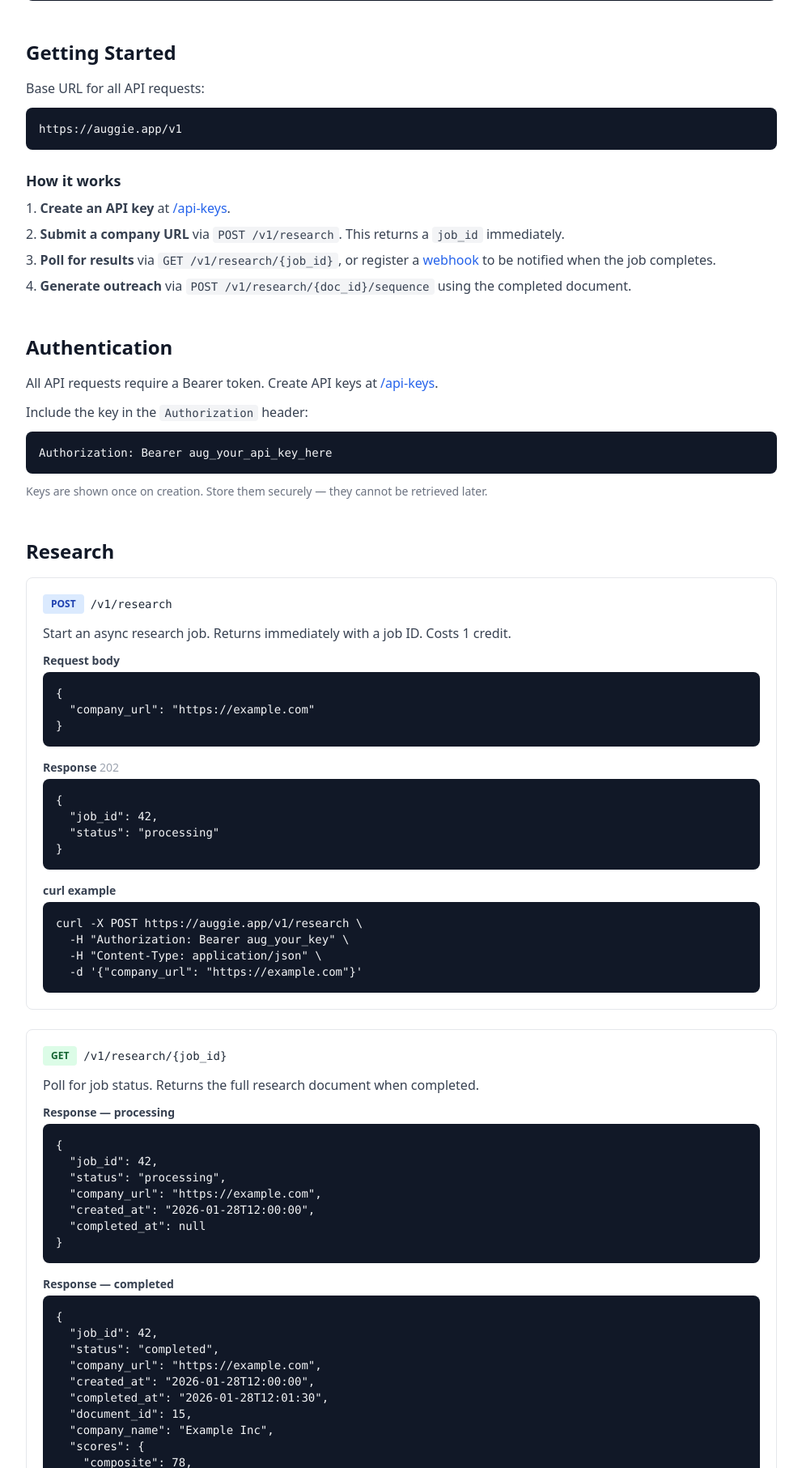
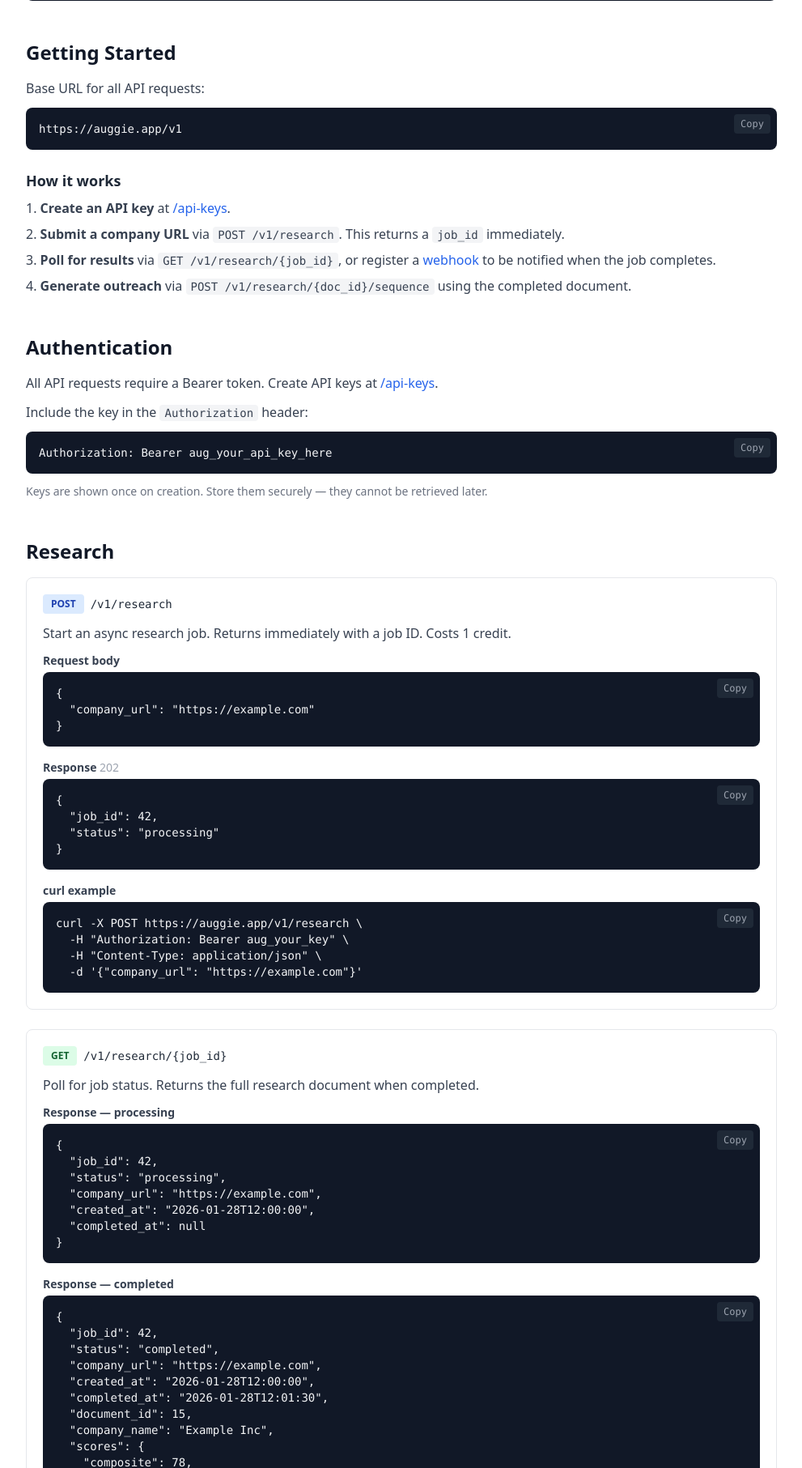
Before and after one commit to KeatonForrest/auggie, a FastAPI app: page /docs in a window 1280 px wide. Shown: the part 1528-3341 px from the top of the page at 81% size, without its empty margins (272-1263 px from the left). Run offline with FastAPI, Linux system fonts and the light colour scheme; parts of the project's set-up code (start-up, migrations or seed data) failed here and were passed over; some libraries are stand-ins or nearby versions.

Commit message:
Add copy buttons to all docs code blocks and update roadmap
- Add copy buttons to all 33 code blocks in docs (previously only SDK section had them)
- Update Phase 6 status to mostly complete (bulk API, docs, SDK all done)
- Mark remaining Phase 6 items: persistent lists API, PyPI publish

Co-Authored-By: Claude Opus 4.5 <noreply@anthropic.com>

```diff
--- a/templates/docs.html
+++ b/templates/docs.html
@@ -84,7 +84,7 @@ except AuggieError as e:
             <section id="getting-started">
                 <h2 class="text-2xl font-bold text-gray-900 mb-4">Getting Started</h2>
                 <p class="text-gray-700 mb-3">Base URL for all API requests:</p>
-                <pre class="bg-gray-900 text-gray-100 rounded-lg p-4 text-sm overflow-x-auto"><code>https://auggie.app/v1</code></pre>
+                <pre class="bg-gray-900 text-gray-100 rounded-lg p-4 text-sm overflow-x-auto relative"><button onclick="copyCode(this)" class="absolute top-2 right-2 text-xs text-gray-400 hover:text-white bg-gray-800 px-2 py-1 rounded">Copy</button><code>https://auggie.app/v1</code></pre>
                 <h3 class="text-lg font-semibold text-gray-800 mt-6 mb-2">How it works</h3>
                 <ol class="list-decimal list-inside text-gray-700 space-y-2">
                     <li><strong>Create an API key</strong> at <a href="/api-keys" class="text-blue-600 hover:underline">/api-keys</a>.</li>
@@ -99,7 +99,7 @@ except AuggieError as e:
                 <h2 class="text-2xl font-bold text-gray-900 mb-4">Authentication</h2>
                 <p class="text-gray-700 mb-3">All API requests require a Bearer token. Create API keys at <a href="/api-keys" class="text-blue-600 hover:underline">/api-keys</a>.</p>
                 <p class="text-gray-700 mb-3">Include the key in the <code class="bg-gray-100 px-1.5 py-0.5 rounded text-sm">Authorization</code> header:</p>
-                <pre class="bg-gray-900 text-gray-100 rounded-lg p-4 text-sm overflow-x-auto"><code>Authorization: Bearer aug_your_api_key_here</code></pre>
+                <pre class="bg-gray-900 text-gray-100 rounded-lg p-4 text-sm overflow-x-auto relative"><button onclick="copyCode(this)" class="absolute top-2 right-2 text-xs text-gray-400 hover:text-white bg-gray-800 px-2 py-1 rounded">Copy</button><code>Authorization: Bearer aug_your_api_key_here</code></pre>
                 <p class="text-gray-500 text-sm mt-3">Keys are shown once on creation. Store them securely — they cannot be retrieved later.</p>
             </section>
 
@@ -116,18 +116,18 @@ except AuggieError as e:
                     <p class="text-gray-700 mb-3">Start an async research job. Returns immediately with a job ID. Costs 1 credit.</p>
 
                     <h4 class="text-sm font-semibold text-gray-700 mb-1">Request body</h4>
-                    <pre class="bg-gray-900 text-gray-100 rounded-lg p-4 text-sm overflow-x-auto mb-4"><code>{
+                    <pre class="bg-gray-900 text-gray-100 rounded-lg p-4 text-sm overflow-x-auto relative mb-4"><button onclick="copyCode(this)" class="absolute top-2 right-2 text-xs text-gray-400 hover:text-white bg-gray-800 px-2 py-1 rounded">Copy</button><code>{
   "company_url": "https://example.com"
 }</code></pre>
 
                     <h4 class="text-sm font-semibold text-gray-700 mb-1">Response <span class="text-gray-400 font-normal">202</span></h4>
-                    <pre class="bg-gray-900 text-gray-100 rounded-lg p-4 text-sm overflow-x-auto mb-4"><code>{
+                    <pre class="bg-gray-900 text-gray-100 rounded-lg p-4 text-sm overflow-x-auto relative mb-4"><button onclick="copyCode(this)" class="absolute top-2 right-2 text-xs text-gray-400 hover:text-white bg-gray-800 px-2 py-1 rounded">Copy</button><code>{
   "job_id": 42,
   "status": "processing"
 }</code></pre>
 
                     <h4 class="text-sm font-semibold text-gray-700 mb-1">curl example</h4>
-                    <pre class="bg-gray-900 text-gray-100 rounded-lg p-4 text-sm overflow-x-auto"><code>curl -X POST https://auggie.app/v1/research \
+                    <pre class="bg-gray-900 text-gray-100 rounded-lg p-4 text-sm overflow-x-auto relative"><button onclick="copyCode(this)" class="absolute top-2 right-2 text-xs text-gray-400 hover:text-white bg-gray-800 px-2 py-1 rounded">Copy</button><code>curl -X POST https://auggie.app/v1/research \
   -H "Authorization: Bearer aug_your_key" \
   -H "Content-Type: application/json" \
   -d '{"company_url": "https://example.com"}'</code></pre>
@@ -142,7 +142,7 @@ except AuggieError as e:
                     <p class="text-gray-700 mb-3">Poll for job status. Returns the full research document when completed.</p>
 
                     <h4 class="text-sm font-semibold text-gray-700 mb-1">Response — processing</h4>
-                    <pre class="bg-gray-900 text-gray-100 rounded-lg p-4 text-sm overflow-x-auto mb-4"><code>{
+                    <pre class="bg-gray-900 text-gray-100 rounded-lg p-4 text-sm overflow-x-auto relative mb-4"><button onclick="copyCode(this)" class="absolute top-2 right-2 text-xs text-gray-400 hover:text-white bg-gray-800 px-2 py-1 rounded">Copy</button><code>{
   "job_id": 42,
   "status": "processing",
   "company_url": "https://example.com",
@@ -151,7 +151,7 @@ except AuggieError as e:
 }</code></pre>
 
                     <h4 class="text-sm font-semibold text-gray-700 mb-1">Response — completed</h4>
-                    <pre class="bg-gray-900 text-gray-100 rounded-lg p-4 text-sm overflow-x-auto mb-4"><code>{
+                    <pre class="bg-gray-900 text-gray-100 rounded-lg p-4 text-sm overflow-x-auto relative mb-4"><button onclick="copyCode(this)" class="absolute top-2 right-2 text-xs text-gray-400 hover:text-white bg-gray-800 px-2 py-1 rounded">Copy</button><code>{
   "job_id": 42,
   "status": "completed",
   "company_url": "https://example.com",
@@ -182,7 +182,7 @@ except AuggieError as e:
 }</code></pre>
 
                     <h4 class="text-sm font-semibold text-gray-700 mb-1">curl example</h4>
-                    <pre class="bg-gray-900 text-gray-100 rounded-lg p-4 text-sm overflow-x-auto"><code>curl https://auggie.app/v1/research/42 \
+                    <pre class="bg-gray-900 text-gray-100 rounded-lg p-4 text-sm overflow-x-auto relative"><button onclick="copyCode(this)" class="absolute top-2 right-2 text-xs text-gray-400 hover:text-white bg-gray-800 px-2 py-1 rounded">Copy</button><code>curl https://auggie.app/v1/research/42 \
   -H "Authorization: Bearer aug_your_key"</code></pre>
                 </div>
 
@@ -195,7 +195,7 @@ except AuggieError as e:
                     <p class="text-gray-700 mb-3">List your recent research jobs.</p>
 
                     <h4 class="text-sm font-semibold text-gray-700 mb-1">Response</h4>
-                    <pre class="bg-gray-900 text-gray-100 rounded-lg p-4 text-sm overflow-x-auto mb-4"><code>{
+                    <pre class="bg-gray-900 text-gray-100 rounded-lg p-4 text-sm overflow-x-auto relative mb-4"><button onclick="copyCode(this)" class="absolute top-2 right-2 text-xs text-gray-400 hover:text-white bg-gray-800 px-2 py-1 rounded">Copy</button><code>{
   "jobs": [
     {
       "job_id": 42,
@@ -210,7 +210,7 @@ except AuggieError as e:
 }</code></pre>
 
                     <h4 class="text-sm font-semibold text-gray-700 mb-1">curl example</h4>
-                    <pre class="bg-gray-900 text-gray-100 rounded-lg p-4 text-sm overflow-x-auto"><code>curl https://auggie.app/v1/research \
+                    <pre class="bg-gray-900 text-gray-100 rounded-lg p-4 text-sm overflow-x-auto relative"><button onclick="copyCode(this)" class="absolute top-2 right-2 text-xs text-gray-400 hover:text-white bg-gray-800 px-2 py-1 rounded">Copy</button><code>curl https://auggie.app/v1/research \
   -H "Authorization: Bearer aug_your_key"</code></pre>
                 </div>
             </section>
@@ -227,7 +227,7 @@ except AuggieError as e:
                     <p class="text-gray-700 mb-3">Generate a 3-email outreach sequence from a completed research document. Requires a completed document ID.</p>
 
                     <h4 class="text-sm font-semibold text-gray-700 mb-1">Response</h4>
-                    <pre class="bg-gray-900 text-gray-100 rounded-lg p-4 text-sm overflow-x-auto mb-4"><code>{
+                    <pre class="bg-gray-900 text-gray-100 rounded-lg p-4 text-sm overflow-x-auto relative mb-4"><button onclick="copyCode(this)" class="absolute top-2 right-2 text-xs text-gray-400 hover:text-white bg-gray-800 px-2 py-1 rounded">Copy</button><code>{
   "success": true,
   "document_id": 15,
   "emails": [
@@ -250,7 +250,7 @@ except AuggieError as e:
 }</code></pre>
 
                     <h4 class="text-sm font-semibold text-gray-700 mb-1">curl example</h4>
-                    <pre class="bg-gray-900 text-gray-100 rounded-lg p-4 text-sm overflow-x-auto"><code>curl -X POST https://auggie.app/v1/research/15/sequence \
+                    <pre class="bg-gray-900 text-gray-100 rounded-lg p-4 text-sm overflow-x-auto relative"><button onclick="copyCode(this)" class="absolute top-2 right-2 text-xs text-gray-400 hover:text-white bg-gray-800 px-2 py-1 rounded">Copy</button><code>curl -X POST https://auggie.app/v1/research/15/sequence \
   -H "Authorization: Bearer aug_your_key"</code></pre>
                 </div>
             </section>
@@ -269,7 +269,7 @@ except AuggieError as e:
                     <p class="text-gray-700 mb-3">Start a bulk research job. Returns immediately with a bulk job ID. Costs 1 credit per URL.</p>
 
                     <h4 class="text-sm font-semibold text-gray-700 mb-1">Request body</h4>
-                    <pre class="bg-gray-900 text-gray-100 rounded-lg p-4 text-sm overflow-x-auto mb-4"><code>{
+                    <pre class="bg-gray-900 text-gray-100 rounded-lg p-4 text-sm overflow-x-auto relative mb-4"><button onclick="copyCode(this)" class="absolute top-2 right-2 text-xs text-gray-400 hover:text-white bg-gray-800 px-2 py-1 rounded">Copy</button><code>{
   "company_urls": [
     "https://example.com",
     "https://acme.com",
@@ -279,14 +279,14 @@ except AuggieError as e:
 }</code></pre>
 
                     <h4 class="text-sm font-semibold text-gray-700 mb-1">Response <span class="text-gray-400 font-normal">202</span></h4>
-                    <pre class="bg-gray-900 text-gray-100 rounded-lg p-4 text-sm overflow-x-auto mb-4"><code>{
+                    <pre class="bg-gray-900 text-gray-100 rounded-lg p-4 text-sm overflow-x-auto relative mb-4"><button onclick="copyCode(this)" class="absolute top-2 right-2 text-xs text-gray-400 hover:text-white bg-gray-800 px-2 py-1 rounded">Copy</button><code>{
   "bulk_job_id": 7,
   "status": "processing",
   "total_items": 3
 }</code></pre>
 
                     <h4 class="text-sm font-semibold text-gray-700 mb-1">curl example</h4>
-                    <pre class="bg-gray-900 text-gray-100 rounded-lg p-4 text-sm overflow-x-auto"><code>curl -X POST https://auggie.app/v1/research/bulk \
+                    <pre class="bg-gray-900 text-gray-100 rounded-lg p-4 text-sm overflow-x-auto relative"><button onclick="copyCode(this)" class="absolute top-2 right-2 text-xs text-gray-400 hover:text-white bg-gray-800 px-2 py-1 rounded">Copy</button><code>curl -X POST https://auggie.app/v1/research/bulk \
   -H "Authorization: Bearer aug_your_key" \
   -H "Content-Type: application/json" \
   -d '{"company_urls": ["https://example.com", "https://acme.com"], "name": "Q1 prospects"}'</code></pre>
@@ -301,7 +301,7 @@ except AuggieError as e:
                     <p class="text-gray-700 mb-3">Get bulk job progress and all items with their status.</p>
 
                     <h4 class="text-sm font-semibold text-gray-700 mb-1">Response</h4>
-                    <pre class="bg-gray-900 text-gray-100 rounded-lg p-4 text-sm overflow-x-auto mb-4"><code>{
+                    <pre class="bg-gray-900 text-gray-100 rounded-lg p-4 text-sm overflow-x-auto relative mb-4"><button onclick="copyCode(this)" class="absolute top-2 right-2 text-xs text-gray-400 hover:text-white bg-gray-800 px-2 py-1 rounded">Copy</button><code>{
   "bulk_job_id": 7,
   "name": "Q1 prospects",
   "status": "completed",
@@ -326,7 +326,7 @@ except AuggieError as e:
 }</code></pre>
 
                     <h4 class="text-sm font-semibold text-gray-700 mb-1">curl example</h4>
-                    <pre class="bg-gray-900 text-gray-100 rounded-lg p-4 text-sm overflow-x-auto"><code>curl https://auggie.app/v1/research/bulk/7 \
+                    <pre class="bg-gray-900 text-gray-100 rounded-lg p-4 text-sm overflow-x-auto relative"><button onclick="copyCode(this)" class="absolute top-2 right-2 text-xs text-gray-400 hover:text-white bg-gray-800 px-2 py-1 rounded">Copy</button><code>curl https://auggie.app/v1/research/bulk/7 \
   -H "Authorization: Bearer aug_your_key"</code></pre>
                 </div>
 
@@ -339,7 +339,7 @@ except AuggieError as e:
                     <p class="text-gray-700 mb-3">List your recent bulk jobs (summaries only, no items).</p>
 
                     <h4 class="text-sm font-semibold text-gray-700 mb-1">Response</h4>
-                    <pre class="bg-gray-900 text-gray-100 rounded-lg p-4 text-sm overflow-x-auto mb-4"><code>{
+                    <pre class="bg-gray-900 text-gray-100 rounded-lg p-4 text-sm overflow-x-auto relative mb-4"><button onclick="copyCode(this)" class="absolute top-2 right-2 text-xs text-gray-400 hover:text-white bg-gray-800 px-2 py-1 rounded">Copy</button><code>{
   "bulk_jobs": [
     {
       "bulk_job_id": 7,
@@ -355,7 +355,7 @@ except AuggieError as e:
 }</code></pre>
 
                     <h4 class="text-sm font-semibold text-gray-700 mb-1">curl example</h4>
-                    <pre class="bg-gray-900 text-gray-100 rounded-lg p-4 text-sm overflow-x-auto"><code>curl https://auggie.app/v1/research/bulk \
+                    <pre class="bg-gray-900 text-gray-100 rounded-lg p-4 text-sm overflow-x-auto relative"><button onclick="copyCode(this)" class="absolute top-2 right-2 text-xs text-gray-400 hover:text-white bg-gray-800 px-2 py-1 rounded">Copy</button><code>curl https://auggie.app/v1/research/bulk \
   -H "Authorization: Bearer aug_your_key"</code></pre>
                 </div>
             </section>
@@ -374,19 +374,19 @@ except AuggieError as e:
                     <p class="text-gray-700 mb-3">Register or update your webhook URL. Returns a secret for HMAC signature verification.</p>
 
                     <h4 class="text-sm font-semibold text-gray-700 mb-1">Request body</h4>
-                    <pre class="bg-gray-900 text-gray-100 rounded-lg p-4 text-sm overflow-x-auto mb-4"><code>{
+                    <pre class="bg-gray-900 text-gray-100 rounded-lg p-4 text-sm overflow-x-auto relative mb-4"><button onclick="copyCode(this)" class="absolute top-2 right-2 text-xs text-gray-400 hover:text-white bg-gray-800 px-2 py-1 rounded">Copy</button><code>{
   "url": "https://yourserver.com/webhook"
 }</code></pre>
 
                     <h4 class="text-sm font-semibold text-gray-700 mb-1">Response</h4>
-                    <pre class="bg-gray-900 text-gray-100 rounded-lg p-4 text-sm overflow-x-auto mb-4"><code>{
+                    <pre class="bg-gray-900 text-gray-100 rounded-lg p-4 text-sm overflow-x-auto relative mb-4"><button onclick="copyCode(this)" class="absolute top-2 right-2 text-xs text-gray-400 hover:text-white bg-gray-800 px-2 py-1 rounded">Copy</button><code>{
   "url": "https://yourserver.com/webhook",
   "secret": "a1b2c3...hex...",
   "active": true
 }</code></pre>
 
                     <h4 class="text-sm font-semibold text-gray-700 mb-1">curl example</h4>
-                    <pre class="bg-gray-900 text-gray-100 rounded-lg p-4 text-sm overflow-x-auto"><code>curl -X POST https://auggie.app/v1/webhooks/register \
+                    <pre class="bg-gray-900 text-gray-100 rounded-lg p-4 text-sm overflow-x-auto relative"><button onclick="copyCode(this)" class="absolute top-2 right-2 text-xs text-gray-400 hover:text-white bg-gray-800 px-2 py-1 rounded">Copy</button><code>curl -X POST https://auggie.app/v1/webhooks/register \
   -H "Authorization: Bearer aug_your_key" \
   -H "Content-Type: application/json" \
   -d '{"url": "https://yourserver.com/webhook"}'</code></pre>
@@ -401,13 +401,13 @@ except AuggieError as e:
                     <p class="text-gray-700 mb-3">Get your current webhook configuration.</p>
 
                     <h4 class="text-sm font-semibold text-gray-700 mb-1">Response</h4>
-                    <pre class="bg-gray-900 text-gray-100 rounded-lg p-4 text-sm overflow-x-auto mb-4"><code>{
+                    <pre class="bg-gray-900 text-gray-100 rounded-lg p-4 text-sm overflow-x-auto relative mb-4"><button onclick="copyCode(this)" class="absolute top-2 right-2 text-xs text-gray-400 hover:text-white bg-gray-800 px-2 py-1 rounded">Copy</button><code>{
   "url": "https://yourserver.com/webhook",
   "active": true
 }</code></pre>
 
                     <h4 class="text-sm font-semibold text-gray-700 mb-1">curl example</h4>
-                    <pre class="bg-gray-900 text-gray-100 rounded-lg p-4 text-sm overflow-x-auto"><code>curl https://auggie.app/v1/webhooks \
+                    <pre class="bg-gray-900 text-gray-100 rounded-lg p-4 text-sm overflow-x-auto relative"><button onclick="copyCode(this)" class="absolute top-2 right-2 text-xs text-gray-400 hover:text-white bg-gray-800 px-2 py-1 rounded">Copy</button><code>curl https://auggie.app/v1/webhooks \
   -H "Authorization: Bearer aug_your_key"</code></pre>
                 </div>
 
@@ -420,7 +420,7 @@ except AuggieError as e:
                     <p class="text-gray-700 mb-3">Remove your webhook. Returns 204 on success.</p>
 
                     <h4 class="text-sm font-semibold text-gray-700 mb-1">curl example</h4>
-                    <pre class="bg-gray-900 text-gray-100 rounded-lg p-4 text-sm overflow-x-auto"><code>curl -X DELETE https://auggie.app/v1/webhooks \
+                    <pre class="bg-gray-900 text-gray-100 rounded-lg p-4 text-sm overflow-x-auto relative"><button onclick="copyCode(this)" class="absolute top-2 right-2 text-xs text-gray-400 hover:text-white bg-gray-800 px-2 py-1 rounded">Copy</button><code>curl -X DELETE https://auggie.app/v1/webhooks \
   -H "Authorization: Bearer aug_your_key"</code></pre>
                 </div>
 
@@ -428,7 +428,7 @@ except AuggieError as e:
                 <div class="border rounded-lg p-5">
                     <h3 class="text-lg font-semibold text-gray-800 mb-3">Verifying webhook signatures</h3>
                     <p class="text-gray-700 mb-3">Each webhook delivery includes an <code class="bg-gray-100 px-1.5 py-0.5 rounded text-sm">X-Auggie-Signature</code> header containing an HMAC-SHA256 hex digest. Verify it using the secret returned at registration:</p>
-                    <pre class="bg-gray-900 text-gray-100 rounded-lg p-4 text-sm overflow-x-auto"><code>import hashlib, hmac, json
+                    <pre class="bg-gray-900 text-gray-100 rounded-lg p-4 text-sm overflow-x-auto relative"><button onclick="copyCode(this)" class="absolute top-2 right-2 text-xs text-gray-400 hover:text-white bg-gray-800 px-2 py-1 rounded">Copy</button><code>import hashlib, hmac, json
 
 def verify_webhook(payload: bytes, signature: str, secret: str) -> bool:
     """Verify an Auggie webhook signature."""
@@ -478,7 +478,7 @@ def verify_webhook(payload: bytes, signature: str, secret: str) -> bool:
 
                 <h4 class="text-sm font-semibold text-gray-700 mb-1">Body template</h4>
                 <p class="text-gray-700 mb-2">Reference the column containing company URLs (e.g., <code class="bg-gray-100 px-1.5 py-0.5 rounded text-sm">/Company Website</code>):</p>
-                <pre class="bg-gray-900 text-gray-100 rounded-lg p-4 text-sm overflow-x-auto mb-6"><code>{% raw %}{
+                <pre class="bg-gray-900 text-gray-100 rounded-lg p-4 text-sm overflow-x-auto relative mb-6"><button onclick="copyCode(this)" class="absolute top-2 right-2 text-xs text-gray-400 hover:text-white bg-gray-800 px-2 py-1 rounded">Copy</button><code>{% raw %}{
   "company_url": "{{/Company Website}}"
 }{% endraw %}</code></pre>
 
```
Also changed, not shown: ROADMAP.md (+19 -11 lines).
